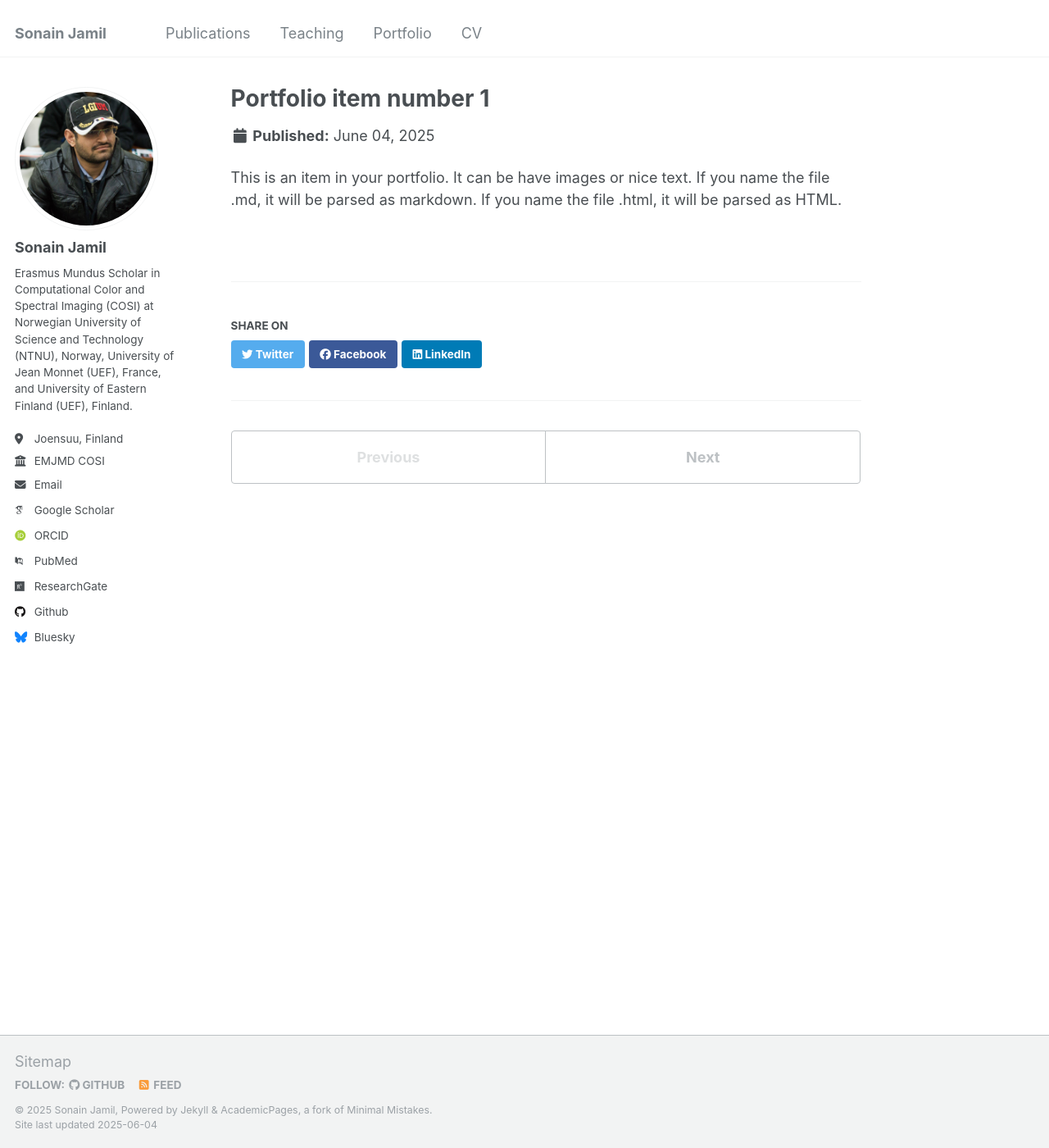
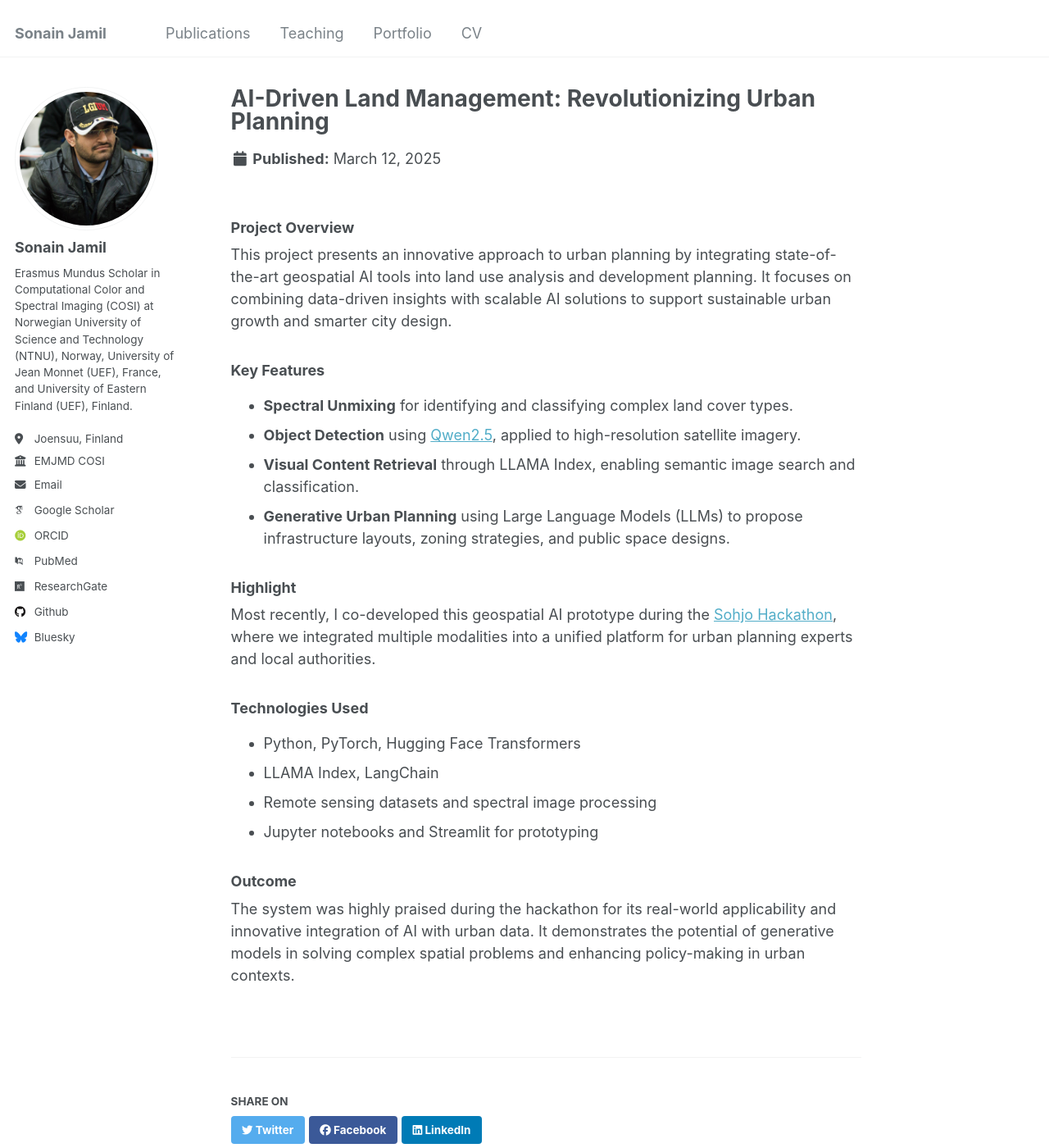
Before and after one commit to sonainjameel/sonainjamil, a Jekyll site: the page built from _portfolio/portfolio-1.md, in a window 1280 px wide and 1400 px high. Shown: the whole window at 82% size. Built offline with Jekyll 4.4.1, drawn with Linux system fonts in a browser that asks for light colours; some web fonts are replaced.

Commit message:
Update portfolio-1.md

```diff
--- a/_portfolio/portfolio-1.md
+++ b/_portfolio/portfolio-1.md
@@ -1,7 +1,33 @@
 ---
-title: "Portfolio item number 1"
-excerpt: "Short description of portfolio item number 1<br/><img src='/images/500x300.png'>"
+title: "AI-Driven Land Management: Revolutionizing Urban Planning"
+excerpt: "A cutting-edge AI system for smarter cities<br/><img src='/images/hackathon.png'>"
 collection: portfolio
+permalink: /portfolio/ai-land-management/
+date: 2025-03-12
 ---
 
-This is an item in your portfolio. It can be have images or nice text. If you name the file .md, it will be parsed as markdown. If you name the file .html, it will be parsed as HTML.
+### Project Overview
+
+This project presents an innovative approach to urban planning by integrating state-of-the-art geospatial AI tools into land use analysis and development planning. It focuses on combining data-driven insights with scalable AI solutions to support sustainable urban growth and smarter city design.
+
+### Key Features
+
+- **Spectral Unmixing** for identifying and classifying complex land cover types.
+- **Object Detection** using [Qwen2.5](https://huggingface.co/Qwen/Qwen-2-5), applied to high-resolution satellite imagery.
+- **Visual Content Retrieval** through LLAMA Index, enabling semantic image search and classification.
+- **Generative Urban Planning** using Large Language Models (LLMs) to propose infrastructure layouts, zoning strategies, and public space designs.
+
+### Highlight
+
+Most recently, I co-developed this geospatial AI prototype during the [Sohjo Hackathon](https://businessjoensuu.fi/sohjo-hacks-hackathon), where we integrated multiple modalities into a unified platform for urban planning experts and local authorities.
+
+### Technologies Used
+
+- Python, PyTorch, Hugging Face Transformers
+- LLAMA Index, LangChain
+- Remote sensing datasets and spectral image processing
+- Jupyter notebooks and Streamlit for prototyping
+
+### Outcome
+
+The system was highly praised during the hackathon for its real-world applicability and innovative integration of AI with urban data. It demonstrates the potential of generative models in solving complex spatial problems and enhancing policy-making in urban contexts.
```
